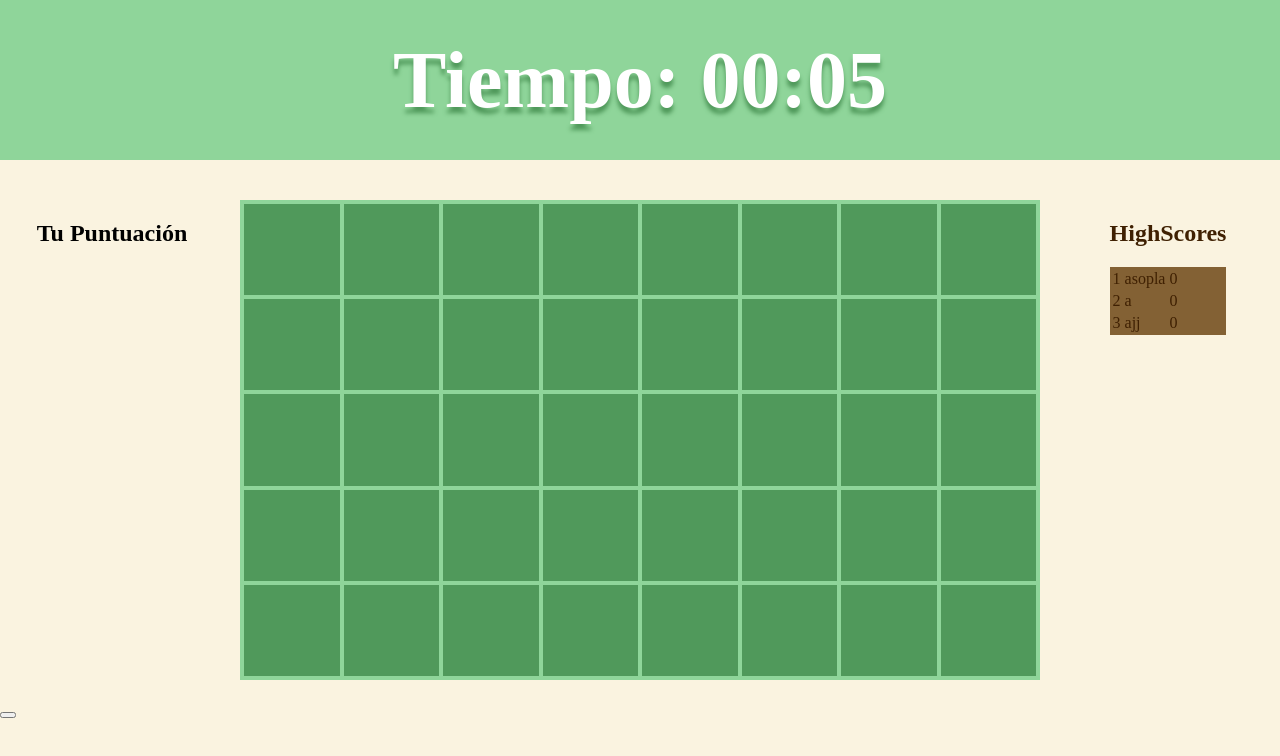
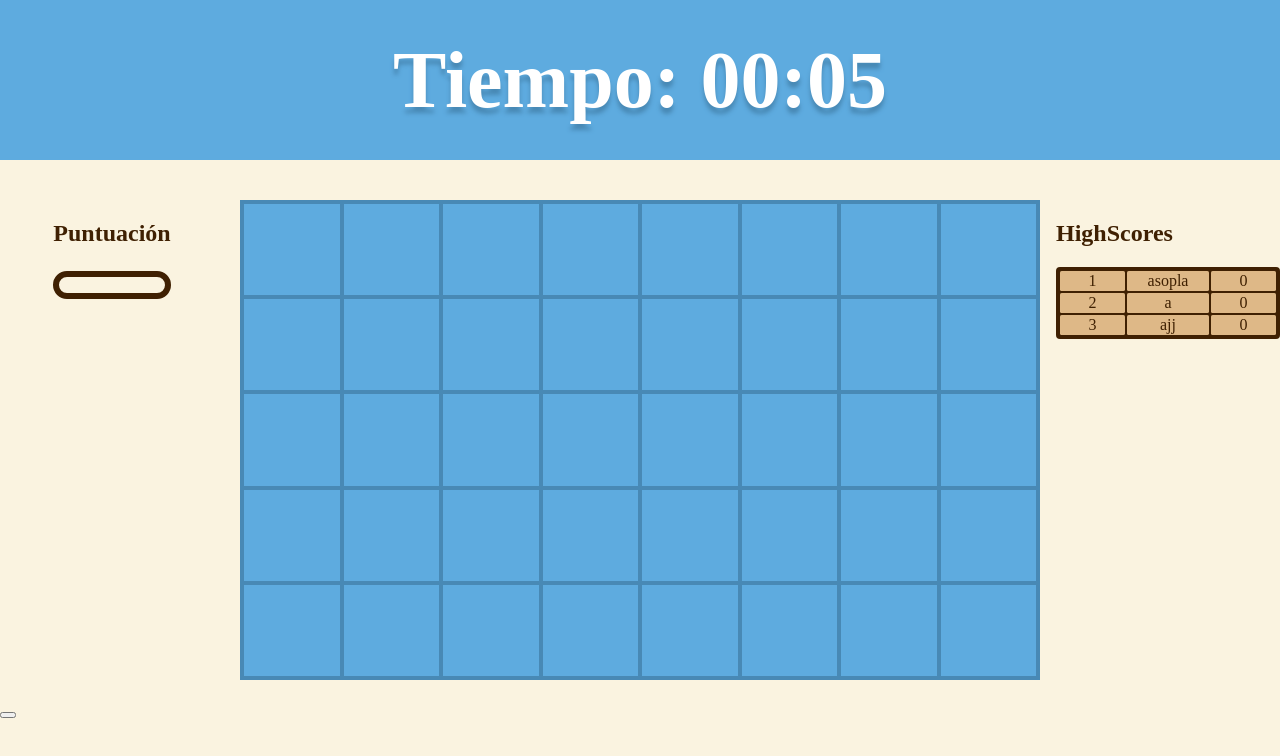
Before and after one commit to Fg-21/FeriaCiencias, a plain HTML site: page web/Juego.html in a window 1280 px wide. Drawn offline with nearby package versions, Linux system fonts and the light colour scheme; no server answers; a web font is replaced by a local one.

Commit message:
apartado de puntuaciones y hs hecho

```diff
--- a/css/style.css
+++ b/css/style.css
@@ -75,7 +75,7 @@ align-items: center;
     display: flex;
     align-items: center;
     justify-content: center;
-    background-color: #8fd59a;
+    background-color: #5eabdf;
     height: 20vh;
     animation:slideDesdeArriba 1.5s ease-out;
     margin: 0;
@@ -85,7 +85,7 @@ align-items: center;
     font-size: 10vh;
     color: white;
     font-family: "Sour Gummy";
-    text-shadow: 0px 6px 4px #50995b;
+    text-shadow: 0px 6px 4px #4889b5;
     margin: 0;
 }
 
@@ -93,7 +93,7 @@ align-items: center;
     font-size: 10vh;
     color: white;
     font-family: "Sour Gummy";
-    text-shadow: 0px 6px 4px #50995b;
+    text-shadow: 0px 6px 4px #4889b5;
 }
 
 #cJuego{
@@ -106,7 +106,7 @@ align-items: center;
 }
 
 #cTablero{
-    background-color: #50995b;
+    background-color: #5eabdf;
     border-radius: 5px;
     grid-column: 2;
     grid-row: 1;
@@ -121,14 +121,14 @@ align-items: center;
 }
 
 .celda, .fila{
-    border: 0.5dvh, solid, #8fd59a;
+    border: 0.5dvh, solid, #4889b5;
     text-align: center;
     color: white;
     font-family:"Englebert";
 }
 
 .celda:hover{
-    background-color: #8fd59a;
+    background-color: #4889b5;
 }
 
 .fila{
@@ -140,25 +140,49 @@ align-items: center;
     grid-row: 1;
     font-family: "Englebert";
     color: #3f2002;
+    animation: apareceTablero 1s ease-in;
+}
+#tableroHS{
+    background-color: #3f2002;
+    border: 0.3dvh solid #3f2002;
+    border-radius: 0.5dvh;
 }
 
-#leaderboard{
+.filaleaderboard{
     background-color: burlywood;
-    border-radius: 5px;
+
+}
+
+.celdaleaderboard{
+    width: 15dvh;
+    text-align: center;
+    border-radius: 0.2dvh;
+}
+
+#cTuPuntuacion{
+    grid-column: 1;
+    grid-row: 1;
+    margin: 0;
+    align-items: center;
+    justify-content: center;
     animation: apareceTablero 1s ease-in;
 }
 
-
-
-#cTableroHighScore{
-    background-color: rgb(131, 97, 52);
-}
-#cTuPuntuacion{
-    grid-column: 1;
-    grid-row: 1;
+#tPuntuacion{
+    font-family: "Englebert";
+    color: #3f2002;
+    opacity: 1;
 }
 
-
+#puntos{
+    border: 0.75dvh solid #3f2002;
+    border-radius: 2dvh;
+    font-family: "Englebert";
+    color: #3f2002;
+    text-align: center;
+    padding-top: 1vh;
+    padding-bottom: 1vh;
+}
 
 @keyframes slideDesdeArriba {
     0% {
@@ -179,12 +203,6 @@ align-items: center;
 
     100%{
         transform: translateY(0%);
-        opacity: 1;
-    }
-  }
-
-  @keyframes aparecer{
-    to{
         opacity: 1;
     }
   }
--- a/web/Juego.html
+++ b/web/Juego.html
@@ -46,7 +46,7 @@
     </div>
 
     <div id="cTuPuntuacion">
-        <h2>Tu Puntuación
+        <h2 id="tPuntuacion">Puntuación
             <p id="puntos" class="Puntuacion"></p>
         </h2>
     </div>
```
